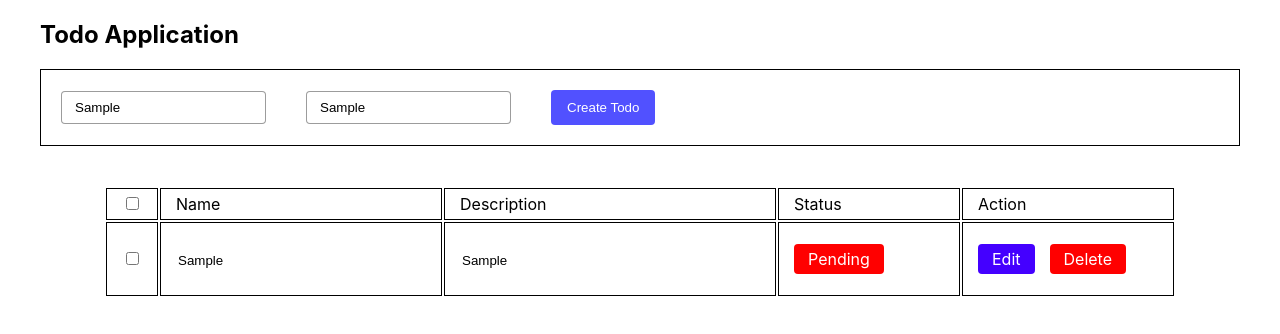
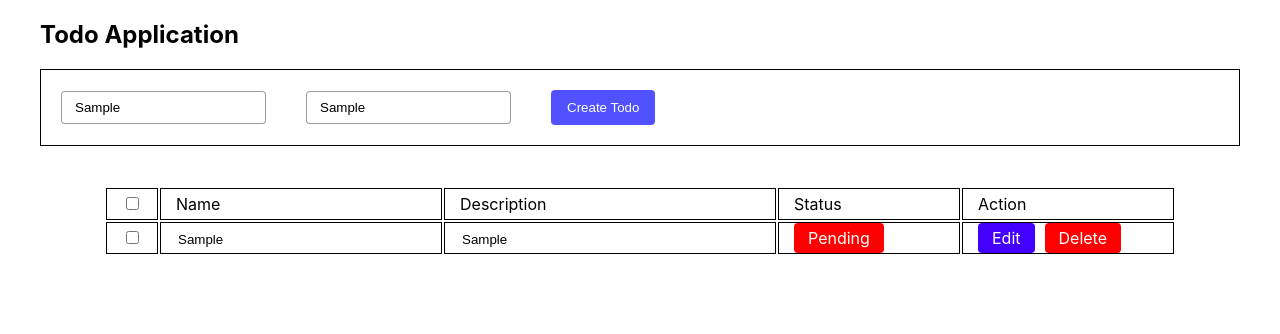
Before and after one commit to balloon383/Lesson_Front-End_Pro, a React (Create React App) app: page / in a window 1280 px wide. Both pictures are taken after typing "Sample", "Sample" into the empty fields and a click on the button "Create Todo". Shown: the top 334 px of the page. Built offline with nearby package versions, Linux system fonts and the light colour scheme.

Commit message:
useless changes lesson-29

```diff
--- a/package.json
+++ b/package.json
@@ -9,6 +9,8 @@
     "react": "^18.2.0",
     "react-dom": "^18.2.0",
     "react-scripts": "5.0.1",
+    "sass": "^1.62.1",
+    "scss": "^0.2.4",
     "web-vitals": "^2.1.4"
   },
   "scripts": {
--- a/src/components/todo-list/new-todo/style.css
+++ b/src/components/todo-list/new-todo/style.css
@@ -1,4 +1,4 @@
-.list__nav{
+.list_item{
     display: flex;
     align-items: center;
     column-gap: 15px;
@@ -8,12 +8,15 @@
     background-color: #4400ff;
     border-radius: 4px;
     color: #fff;
+    display: inline;
+    margin-right: 10px;
 }
 .list__delete{
     padding: 5px 14px;
     background-color: red;
     border-radius: 4px;
     color: #fff;
+    display: inline;
 }
 .list__status--green{
     padding: 5px 14px;
--- a/src/components/todo-list/todo-list.jsx
+++ b/src/components/todo-list/todo-list.jsx
@@ -10,9 +10,14 @@ export default function TodoList({ todoProps }) {
     updateTodoPropsArr(todoProps);
   }, [todoProps]);
 
+
+
+
   const deleteItem = (id) => {
     const updatedTodoPropsArr = todoPropsArr.filter((el) => el.id !== id);
+    console.log(updatedTodoPropsArr)
     updateTodoPropsArr(updatedTodoPropsArr);
+    console.log(updatedTodoPropsArr)
   }
 
   return (
```
Also changed, not shown: 1 other file (tests, documents, lock files or other folders).
